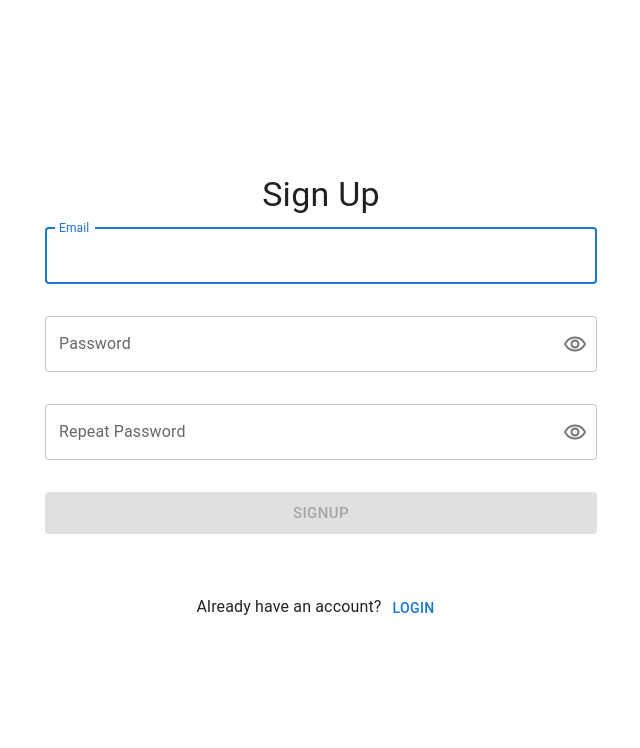
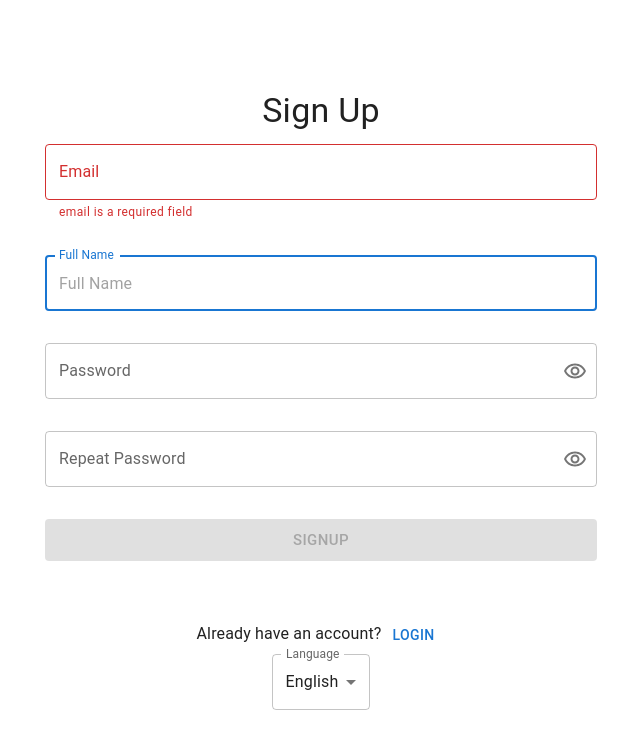
Before and after one commit to Yoobee-MSE/mse800-assessment-2, a Next.js app: page /register in a window 1280 px wide. Shown: the top 748 px of the page, without its empty margins (319-959 px from the left). Built offline with nearby package versions, Linux system fonts and the light colour scheme.

Commit message:
Added register

```diff
--- a/src/app/register/page.tsx
+++ b/src/app/register/page.tsx
@@ -2,7 +2,7 @@
 "use client";
 
 import React, { useState } from 'react';
-import { TextField, Button, Container, Typography, Box, FormControl, FormHelperText, InputLabel, OutlinedInput, InputAdornment, IconButton, Icon, CircularProgress, Snackbar } from '@mui/material';
+import { TextField, Button, Container, Typography, Box, FormControl, FormHelperText, InputLabel, OutlinedInput, InputAdornment, IconButton, Icon, CircularProgress, Snackbar, Select, MenuItem, SelectChangeEvent } from '@mui/material';
 import { useRouter } from 'next/navigation';
 import RemoveRedEyeIcon from '@mui/icons-material/RemoveRedEye';
 import RemoveRedEyeOutlinedIcon from '@mui/icons-material/RemoveRedEyeOutlined';
@@ -12,13 +12,14 @@ import * as yup from 'yup'
 import { yupResolver } from '@hookform/resolvers/yup'
 import { useForm, Controller } from 'react-hook-form'
 import withPublic from '../../hoc/withPublic';
-import { APP_ACTION, useAppContext } from '../../context';
+import { APP_ACTION, AppState, useAppContext } from '../../context';
 import { UserRole } from '@prisma/client';
 
 const defaultValues = {
   email: '',
   password: '',
   repeatPassword: '',
+  fullName: '',
 }
 
 const schema = yup.object().shape({
@@ -30,14 +31,18 @@ const schema = yup.object().shape({
     .string()
     .oneOf([yup.ref('password'), undefined], 'Passwords must match')
     .required('Please confirm your password'),
+  fullName: yup.string().required()
 })
 
 const LoginPage: React.FC = () => {
   const [showPassword, setShowPassword] = useState<boolean>(false)
   const [showRepeatPassword, setShowRepeatPassword] = useState<boolean>(false)
   const [isLoading, setIsLoading] = useState<boolean>(false)
+  const [snackMessage, setSnackMessage] = useState<string>('');
+
+  const { dispatch, state }: { dispatch: any, state: AppState } = useAppContext();
+
   const router = useRouter();
-  const [snackMessage, setSnackMessage] = useState<string>('');
 
   const {
     control,
@@ -56,6 +61,7 @@ const LoginPage: React.FC = () => {
       email: data.email,
       password: data.password,
       role: UserRole.CUSTOMER,
+      fullName: data.fullName
     }
 
     try {
@@ -69,7 +75,7 @@ const LoginPage: React.FC = () => {
 
       if (response.status < 400) {
         response.json().then(() => {
-          setSnackMessage('User registered successfully');
+          setSnackMessage(state.dictionary?.success_messages?.signup?.success);
         });
       }
     } catch (error) {
@@ -82,12 +88,16 @@ const LoginPage: React.FC = () => {
     }
   };
 
+  const handleChangeLanguage = async(event: SelectChangeEvent) => {
+    dispatch({ type: APP_ACTION.SET_APP_LANGUAGE, payload: event.target.value as string });
+  }
+
   return (
     // <RootLayout>
       <Container maxWidth="sm">
         <Box display="flex" flexDirection="column" alignItems="center" justifyContent="center" minHeight="100vh">
           <Typography variant="h4" component="h1" gutterBottom>
-            Sign Up
+            {state.dictionary?.buttons?.signup}
           </Typography>
           <form onSubmit={handleSubmit(handleSignup)} style={{ width: '100%' }}>
             <FormControl fullWidth sx={{ mb: 4 }}>
@@ -98,20 +108,39 @@ const LoginPage: React.FC = () => {
                 render={({ field: { value, onChange, onBlur } }) => (
                   <TextField
                     autoFocus
-                    label='Email'
+                    label={state.dictionary?.forms?.email}
                     value={value}
                     onBlur={onBlur}
                     onChange={onChange}
                     error={Boolean(errors.email)}
-                    placeholder='Email'
+                    placeholder={state.dictionary?.forms?.email}
                   />
                 )}
               />
               {errors.email && <FormHelperText sx={{ color: 'error.main' }}>{errors.email.message}</FormHelperText>}
             </FormControl>
             <FormControl fullWidth sx={{ mb: 4 }}>
+              <Controller
+                name='fullName'
+                control={control}
+                rules={{ required: true }}
+                render={({ field: { value, onChange, onBlur } }) => (
+                  <TextField
+                    autoFocus
+                    label={state.dictionary?.forms?.fullname}
+                    value={value}
+                    onBlur={onBlur}
+                    onChange={onChange}
+                    error={Boolean(errors.fullName)}
+                    placeholder={state.dictionary?.forms?.fullname}
+                  />
+                )}
+              />
+              {errors.fullName && <FormHelperText sx={{ color: 'error.main' }}>{errors.fullName.message}</FormHelperText>}
+            </FormControl>
+            <FormControl fullWidth sx={{ mb: 4 }}>
               <InputLabel error={Boolean(errors.password)}>
-                Password
+              {state.dictionary?.forms?.password}
               </InputLabel>
               <Controller
                 name='password'
@@ -121,7 +150,7 @@ const LoginPage: React.FC = () => {
                   <OutlinedInput
                     value={value}
                     onBlur={onBlur}
-                    label='Password'
+                    label={state.dictionary?.forms?.password}
                     onChange={onChange}
                     id='auth-login-v2-password'
                     error={Boolean(errors.password)}
@@ -149,7 +178,7 @@ const LoginPage: React.FC = () => {
             </FormControl>
             <FormControl fullWidth>
               <InputLabel error={Boolean(errors.password)}>
-                Repeat Password
+                {state.dictionary?.forms?.repeat_password}
               </InputLabel>
               <Controller
                 name='repeatPassword'
@@ -159,7 +188,7 @@ const LoginPage: React.FC = () => {
                   <OutlinedInput
                     value={value}
                     onBlur={onBlur}
-                    label='Repeat Password'
+                    label={state.dictionary?.forms?.repeat_password}
                     onChange={onChange}
                     id='auth-login-v2-password'
                     error={Boolean(errors.repeatPassword)}
@@ -195,10 +224,25 @@ const LoginPage: React.FC = () => {
             <Typography className='text-center'>
               Already have an account?
               <Button onClick={() => router.replace('/login')} color='primary'>
-                Login
+                {state.dictionary?.buttons?.login}
               </Button>
             </Typography>
 
+          </div>
+          <div >
+            <FormControl fullWidth className='flex mt-100'>
+              <InputLabel id="demo-simple-select-label">Language</InputLabel>
+              <Select
+                labelId="demo-simple-select-label"
+                id="demo-simple-select"
+                value={state.language}
+                label="Language"
+                onChange={handleChangeLanguage}
+              >
+                <MenuItem value='mi'>Māori</MenuItem>
+                <MenuItem value='en'>English</MenuItem>
+              </Select>
+            </FormControl>
           </div>
         </Box>
         <Snackbar
--- a/src/dictionary/en.json
+++ b/src/dictionary/en.json
@@ -44,18 +44,35 @@
   },
   "forms": {
     "email": "Email",
-    "password": "Password"
+    "password": "Password",
+    "repeat_password": "Repeat Password",
+    "fullname": "Full Name"
   },
   "pages": {
     "login": {
       "new_on_our_platform": "New on our platform",
-      "create_an_account": "Create An Account"
+      "create_an_account": "Create An Account",
+      "already_have_an_account": "Already have an account?"
     }
   },
   "error_messages": {
     "login": {
       "email": "Email is required",
       "password": "Password must be at least 5 characters"
+    },
+    "signup": {
+      "email": "Email is required",
+      "password": "Password must be at least 5 characters",
+      "repeat_password": "Passwords do not match",
+      "creation_failed": "Account creation failed"
+    }
+  },
+  "success_messages": {
+    "login": {
+      "success": "Login successful"
+    },
+    "signup": {
+      "success": "Signup successful"
     }
   }
 }
--- a/src/dictionary/mi.json
+++ b/src/dictionary/mi.json
@@ -44,18 +44,35 @@
   },
   "forms": {
     "email": "īmēra",
-    "password": "Kupu Muna"
+    "password": "Kupu Muna",
+    "repeat_password": "Tukurua Kupuhipa",
+    "fullname": "Ingoa Katoa"
   },
   "pages": {
     "login": {
       "new_on_our_platform": "Hou i runga i to maatau papa",
-      "create_an_account": "hanga pūkete"
+      "create_an_account": "hanga pūkete",
+      "already_have_an_account": "He pūkete kē?"
     }
   },
   "error_messages": {
     "login": {
       "email": "Kei te hiahiatia te īmēra",
       "password": "Ko te kupuhipa kia 5 neke atu nga tohu"
+    },
+    "signup": {
+      "email": "Kei te hiahiatia te īmēra",
+      "password": "Ko te kupuhipa kia 5 neke atu nga tohu",
+      "repeat_password": "Karekau nga kupuhipa e taurite",
+      "creation_failed": "I rahua te hanga pūkete"
+    }
+  },
+  "success_messages": {
+    "login": {
+      "success": "I angitu te takiuru"
+    },
+    "signup": {
+      "success": "I angitu te hainatanga"
     }
   }
 }
```
Also changed, not shown: src/app/login/page.tsx (+21 -2 lines).
